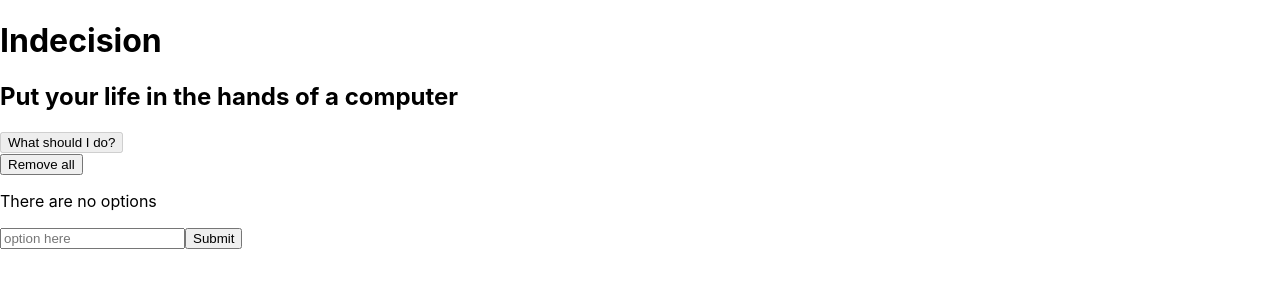
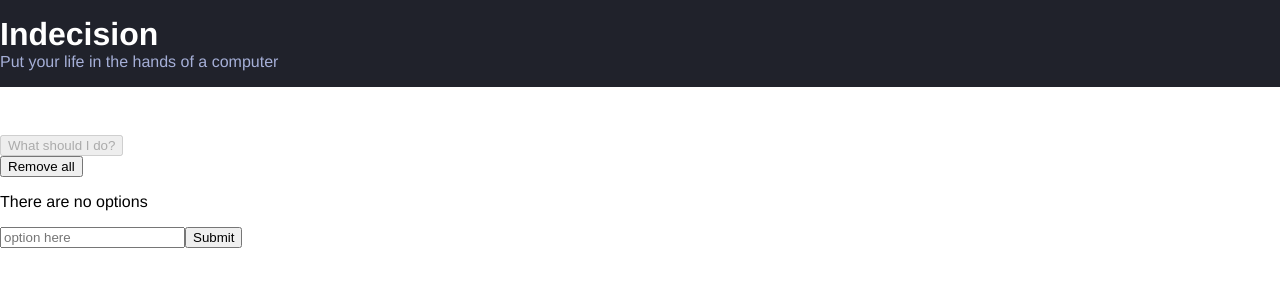
Before and after one commit to garcialuis/indecision, a React (Create React App) app: page / in a window 1280 px wide. Shown: the top 300 px of the page. Built offline with nearby package versions, Linux system fonts and the light colour scheme.

Commit message:
feat: Added initial header style using scss
Styling for the Header component has been started. In order to
target the right tags, there were some classNames added to
elements within the Header component.

```diff
--- a/src/components/Header.js
+++ b/src/components/Header.js
@@ -1,9 +1,9 @@
 import React from 'react'
 
 const Header = ({title, subtitle}) => (
-    <div>
-        <h1>{title}</h1>
-        {subtitle && <h2>{subtitle}</h2>}
+    <div className='header'>
+        <h1 className='header__title'>{title}</h1>
+        {subtitle && <h2 className='header__subtitle'>{subtitle}</h2>}
     </div>
 );
 
--- /dev/null
+++ b/src/styles/base/_base.scss
@@ -0,0 +1,8 @@
+html {
+    font-size: 62.5%;
+}
+
+body {
+    font-family: Helvetica, Arial, sans-serif;
+    font-size: 1.6rem;
+}
--- /dev/null
+++ b/src/styles/components/_header.scss
@@ -0,0 +1,19 @@
+.header {
+    background: #20222b;
+    color: white;
+    margin-bottom: 4.8rem;
+    padding: 1.6rem 0;
+}
+
+// BEM : block element modifier
+.header__title {
+    font-size: 3.2rem;
+    margin: 0;
+}
+
+.header__subtitle {
+    color: #a5afd7;
+    font-size: 1.6rem;
+    font-weight: 500;
+    margin: 0;
+}
--- a/src/styles/styles.scss
+++ b/src/styles/styles.scss
@@ -1,5 +1,2 @@
-$brand-color: black;
-
-* {
-    color: $brand-color;
-}
+@import './base/base';
+@import './components/header';
```
